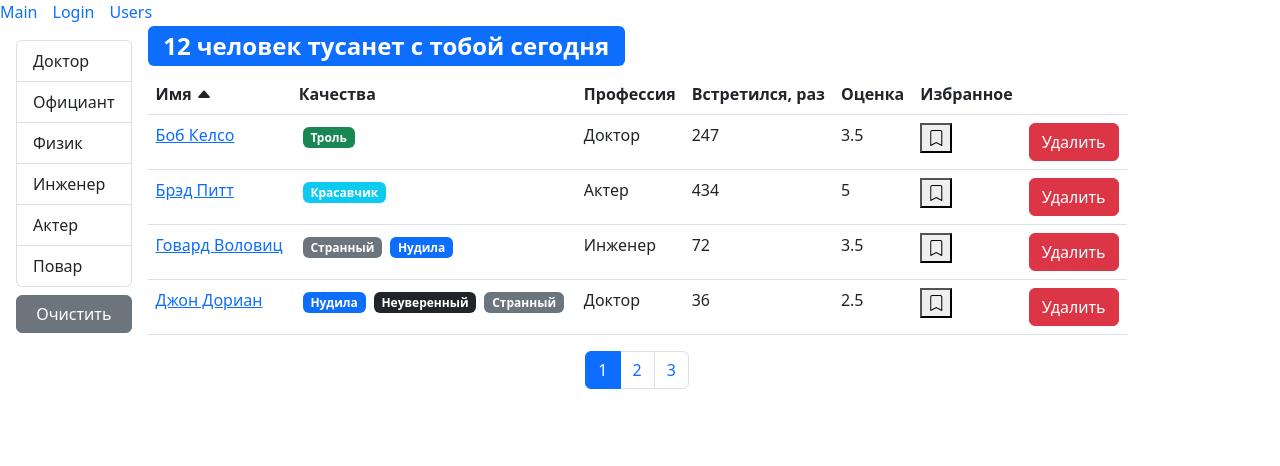
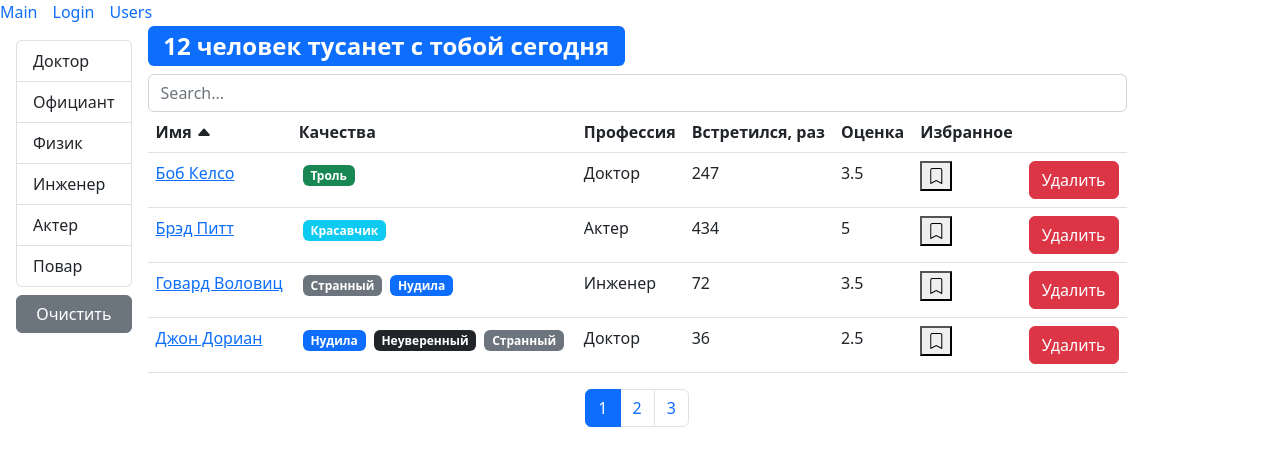
Before and after one commit to Vludd04/fast-company, a React (Create React App) app: page /users in a window 1280 px wide. Shown: the top 466 px of the page. Built offline with nearby package versions, Linux system fonts and the light colour scheme.

Commit message:
add search by user

```diff
--- a/src/app/components/usersList/usersList.jsx
+++ b/src/app/components/usersList/usersList.jsx
@@ -16,12 +16,17 @@ const UsersList = () => {
     const pageSize = 4;
 
     const [users, setUsers] = useState();
+
+    const [search, setSearch] = useState("");
+
     useEffect(() => {
         api.users.fetchAll().then((data) => setUsers(data));
     }, []);
+
     const handleDelete = (userId) => {
         setUsers(users.filter((user) => user._id !== userId));
     };
+
     const handleToggleBookMark = (id) => {
         setUsers(
             users.map((user) => {
@@ -36,12 +41,19 @@ const UsersList = () => {
     useEffect(() => {
         api.professions.fetchAll().then((data) => setProfession(data));
     }, []);
+
     useEffect(() => {
         setCurrentPage(1);
-    }, [selectedProf]);
+    }, [selectedProf, search]);
 
     const handleProfessionSelect = (item) => {
+        if (search !== "") setSearch("");
         setSelectedProf(item);
+    };
+
+    const handleSearch = ({ target }) => {
+        setSelectedProf(null);
+        setSearch(target.value);
     };
 
     const handlePageChange = (pageIndex) => {
@@ -53,13 +65,19 @@ const UsersList = () => {
     };
 
     if (users) {
-        const filteredUsers = selectedProf
-            ? users.filter(
-                  (user) =>
-                      JSON.stringify(user.profession) ===
-                      JSON.stringify(selectedProf)
-              )
-            : users;
+        let filteredUsers = users;
+
+        if (selectedProf) {
+            filteredUsers = users.filter(
+                (user) =>
+                    JSON.stringify(user.profession) ===
+                    JSON.stringify(selectedProf)
+            );
+        } else if (search) {
+            filteredUsers = users.filter((user) =>
+                user.name.toLowerCase().includes(search.toLowerCase())
+            );
+        }
 
         const count = filteredUsers.length;
         const sortedUsers = _.orderBy(
@@ -92,6 +110,13 @@ const UsersList = () => {
                 )}
                 <div className="d-flex flex-column">
                     <SearchStatus length={count} />
+                    <input
+                        type="text"
+                        className="form-control"
+                        placeholder="Search..."
+                        value={search}
+                        onChange={handleSearch}
+                    />
                     {count > 0 && (
                         <UserTable
                             users={usersCrop}
```
